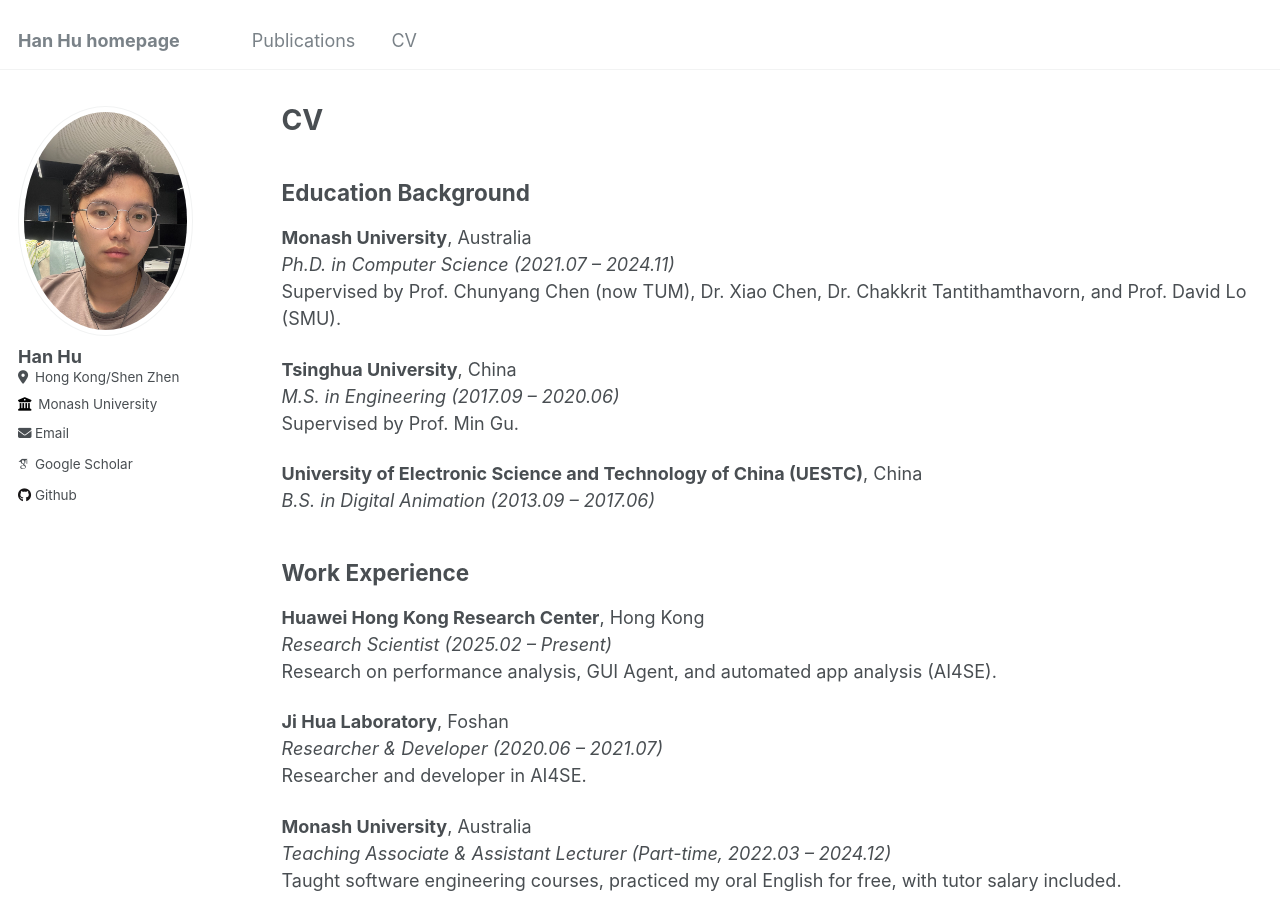
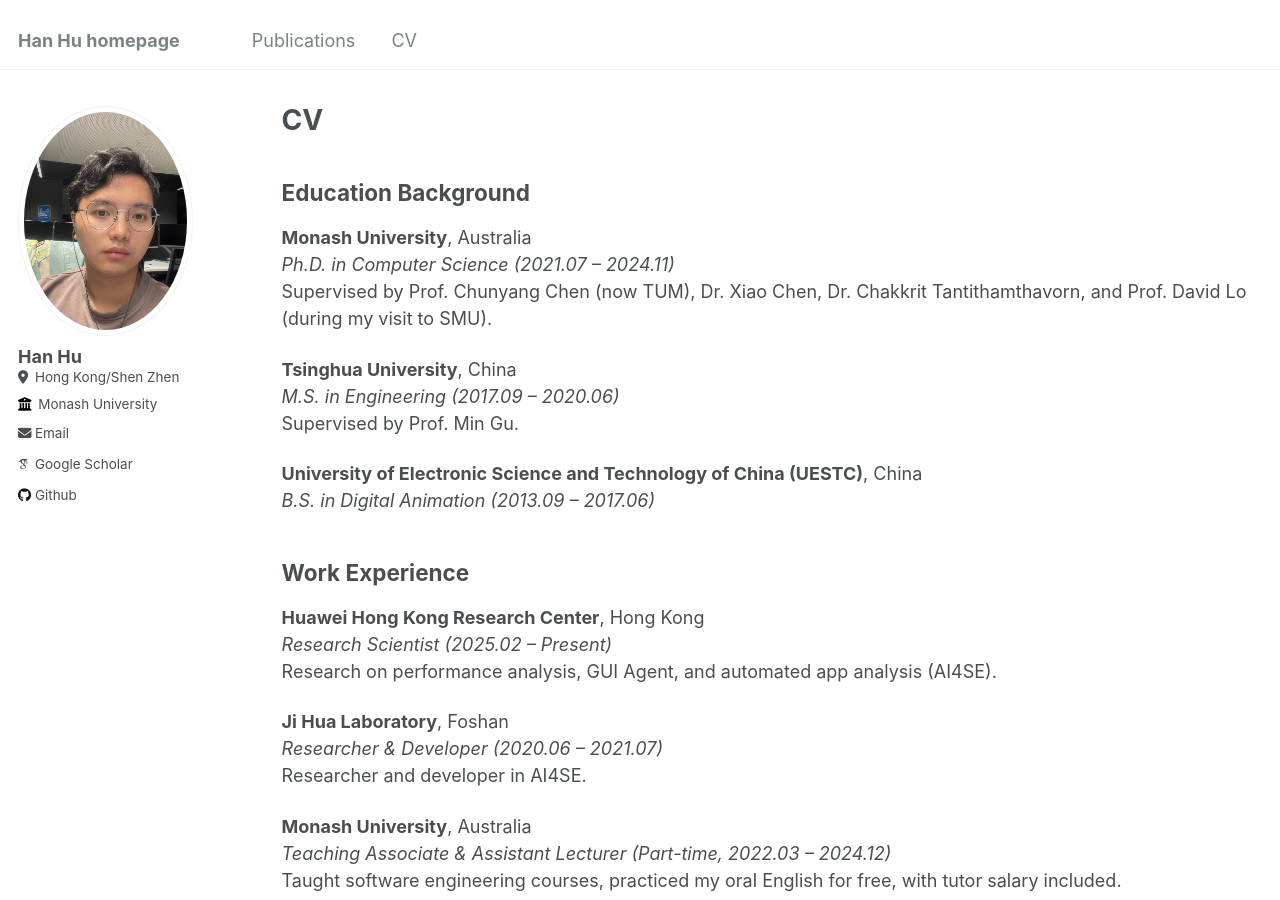
Before and after one commit to huhanGitHub/huhanGitHub.github.io, a Jekyll site: the page built from _pages/cv.md, in a window 1280 px wide and 900 px high. Built offline with Jekyll 4.4.1, drawn with Linux system fonts in a browser that asks for light colours; some web fonts are replaced.

Commit message:
Update cv.md

```diff
--- a/_pages/cv.md
+++ b/_pages/cv.md
@@ -16,7 +16,7 @@ redirect_from:
 
 **Monash University**, Australia
 *Ph.D. in Computer Science (2021.07 – 2024.11)*
-Supervised by Prof. Chunyang Chen (now TUM), Dr. Xiao Chen, Dr. Chakkrit Tantithamthavorn, and Prof. David Lo (SMU).
+Supervised by Prof. Chunyang Chen (now TUM), Dr. Xiao Chen, Dr. Chakkrit Tantithamthavorn, and Prof. David Lo (during my visit to SMU).
 
 **Tsinghua University**, China
 *M.S. in Engineering (2017.09 – 2020.06)*
```
